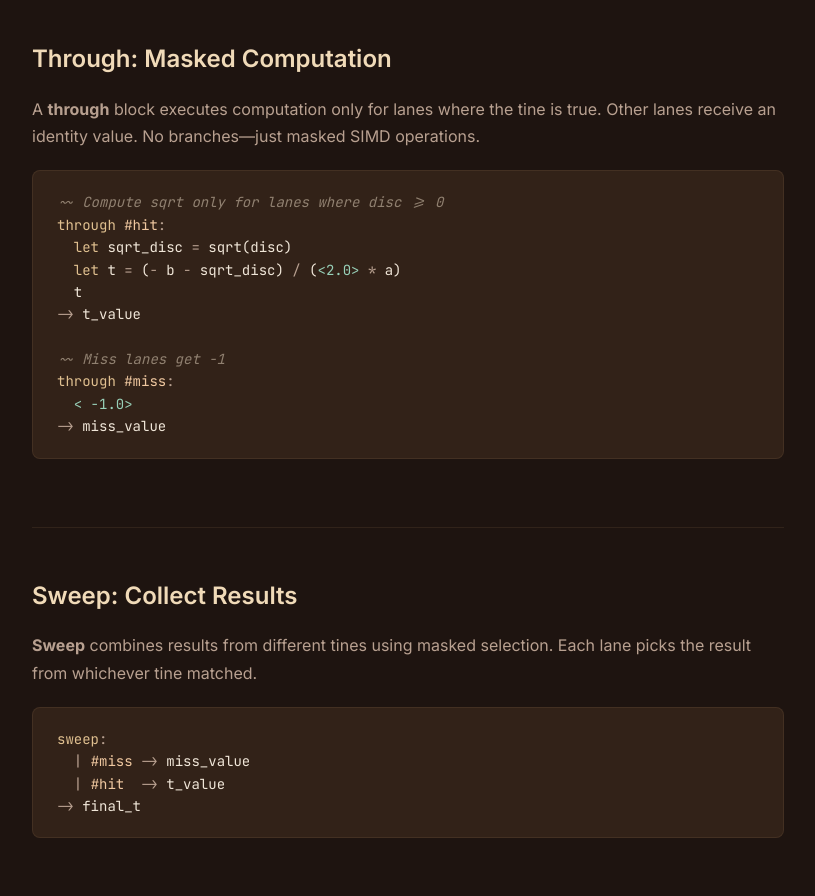
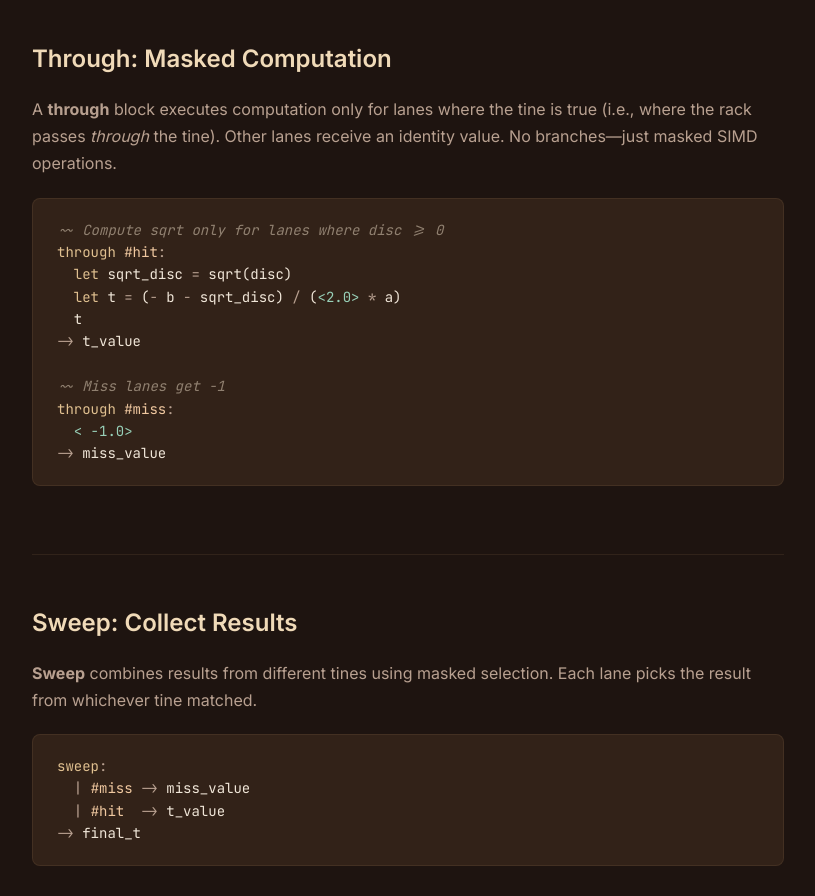
Before and after one commit to KaiStarkk/rake-lang.org, a plain HTML site: page index.html in a window 1280 px wide. Shown: the part 2820-3716 px from the top of the page, without its empty margins (232-1047 px from the left). Drawn offline with Linux system fonts and the light colour scheme.

Commit message:
Update description of through block in index.html
Clarified explanation of 'through' block behavior.

```diff
--- a/index.html
+++ b/index.html
@@ -334,7 +334,7 @@
     <section>
       <h2>Through: Masked Computation</h2>
       <p>
-        A <strong>through</strong> block executes computation only for lanes where the tine is true.
+        A <strong>through</strong> block executes computation only for lanes where the tine is true (i.e., where the rack passes <i>through</i> the tine).
         Other lanes receive an identity value. No branches—just masked SIMD operations.
       </p>
       <div class="code-block">
```
